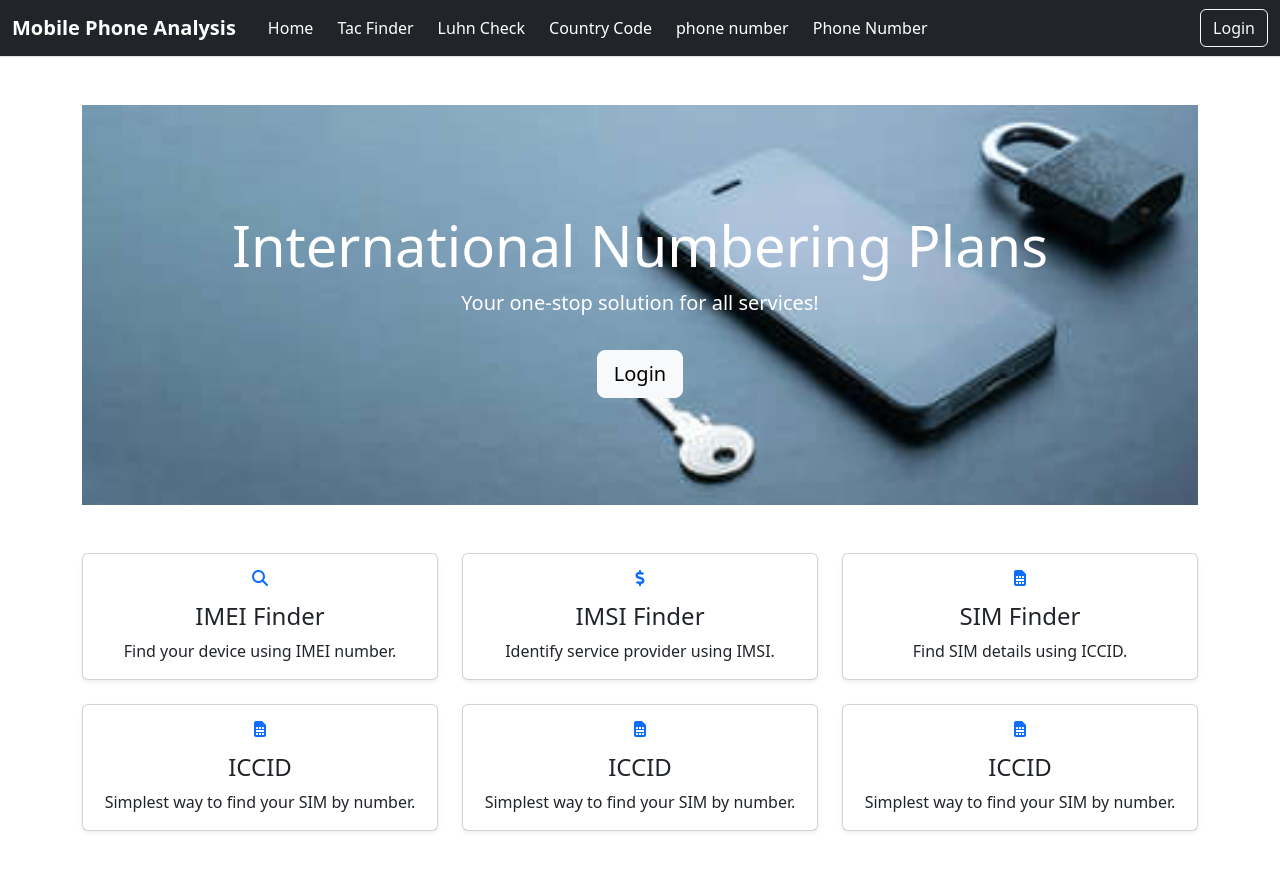
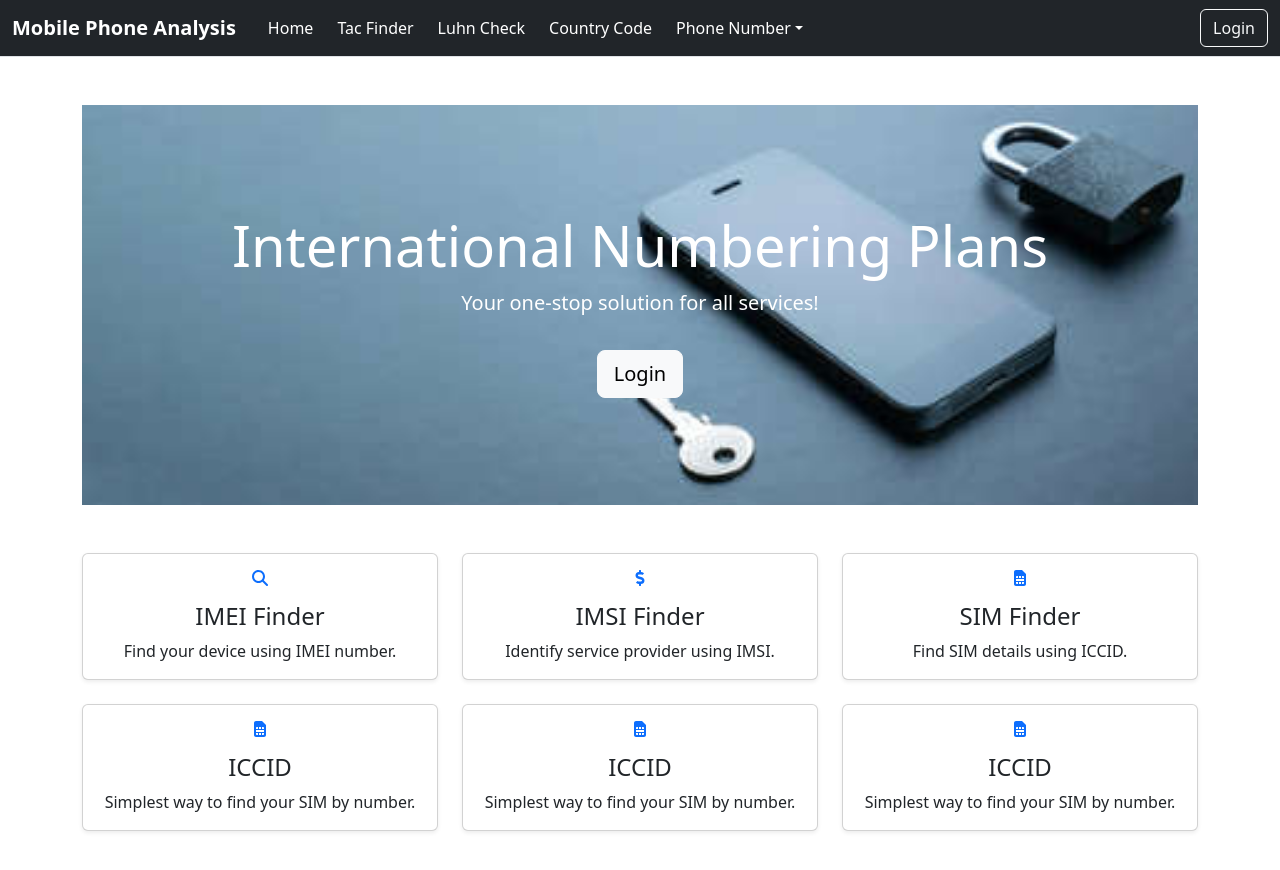
Before and after one commit to Yogesh187/Yogesh187.github.io, a React (Create React App) app: page / in a window 1280 px wide. Shown: the top 870 px of the page. Built offline with nearby package versions, Linux system fonts and the light colour scheme.

Commit message:
dropdown changes

```diff
--- a/public/index.html
+++ b/public/index.html
@@ -28,6 +28,7 @@
   </head>
   <body>
     <noscript>You need to enable JavaScript to run this app.</noscript>
+    <script src="https://cdn.jsdelivr.net/npm/bootstrap@5.0.2/dist/js/bootstrap.bundle.min.js" integrity="sha384-MrcW6ZMFYlzcLA8Nl+NtUVF0sA7MsXsP1UyJoMp4YLEuNSfAP+JcXn/tWtIaxVXM" crossorigin="anonymous"></script>
     <div id="root"></div>
     <!--
       This HTML file is a template.
--- a/src/Components/Navbar.js
+++ b/src/Components/Navbar.js
@@ -94,7 +94,120 @@
 
 // export default Navbar;
 
+// import React, { useEffect, useState } from "react";
+// import { Link } from "react-router-dom";
+
+// function Navbar() {
+//   const [isLoggedIn, setIsLoggedIn] = useState(localStorage.getItem("IsLoggedIn") === "true");
+//   const [user, setUser] = useState(localStorage.getItem("User"));
+
+//   useEffect(() => {
+//     setIsLoggedIn(localStorage.getItem("IsLoggedIn") === "true");
+//   }, []);
+
+//   const handleLogout = () => {
+//     localStorage.removeItem("IsLoggedIn");
+//     localStorage.removeItem("User");
+//     alert("Logged out successfully!");
+//     setIsLoggedIn(false);
+//     window.location.href = "/";
+//   };
+
+//   return (
+//     <nav className="navbar navbar-expand-lg navbar-dark bg-dark border-bottom">
+//       <div className="container-fluid">
+//         <Link className="navbar-brand fw-bold" to="/">
+//           Mobile Phone Analysis
+//         </Link>
+//         <button className="navbar-toggler" type="button" data-bs-toggle="collapse" data-bs-target=".navbar-collapse">
+//           <span className="navbar-toggler-icon"></span>
+//         </button>
+//         <div className="navbar-collapse collapse d-sm-inline-flex justify-content-between">
+//           <ul className="navbar-nav flex-grow-1">
+//             <li className="nav-item">
+//               <Link className="nav-link text-white" to="/">
+//                 <i className="fa fa-home me-2"></i>Home
+//               </Link>
+//             </li>
+//             <li className="nav-item">
+//               <Link className="nav-link text-white" to="/Pages/Tacfinder">
+//                 <i className="fa fa-search me-2"></i>Tac Finder
+//               </Link>
+//             </li>
+//             <li className="nav-item">
+//               <Link className="nav-link text-white" to="/Pages/LuhnCheck">
+//                 <i className="fa fa-check me-2"></i>Luhn Check
+//               </Link>
+//             </li>
+//             <li className="nav-item">
+//               <Link className="nav-link text-white" to="/Pages/CountryCode">
+//                 <i className="fa fa-globe me-2"></i>Country Code
+//               </Link>
+//             </li>
+
+//             <li className="nav-item">
+//               <Link className="nav-link text-white" to="/Pages/PhoneNumberFind">
+//                 <i className="fa fa-globe me-2"></i>phone number
+//               </Link>
+//             </li>
+
+//             {/* 🔽 Phone Number Dropdown Starts Here */}
+//             <li className="nav-item">
+//               <Link className="nav-link text-white" to="#" id="phoneNumberDropdown" role="button" data-bs-toggle="dropdown" aria-expanded="false">
+//                 <i className="fa fa-phone me-2"></i>Phone Number
+//               </Link>
+//               <ul className="dropdown-menu" aria-labelledby="phoneNumberDropdown">
+//                 <li>
+//                   <Link className="dropdown-item" to="/Pages/PhoneNumberFind">Find Phone Number</Link>
+//                 </li>
+//                 <li>
+//                   <Link className="dropdown-item" to="/Pages/CarrierLookup">Carrier Lookup</Link>
+//                 </li>
+//                 <li>
+//                   <Link className="dropdown-item" to="/Pages/PhoneValidation">Phone Validation</Link>
+//                 </li>
+//                 <li>
+//                   <Link className="dropdown-item" to="/Pages/SpamCheck">Spam Check</Link>
+//                 </li>
+//               </ul>
+//             </li>
+//             {/* 🔼 Phone Number Dropdown Ends Here */}
+
+//           </ul>
+//           <ul className="navbar-nav">
+//             {isLoggedIn ? (
+//               <>
+//                 <li className="nav-item">
+//                   <button className="btn btn-dark">
+//                     <i className="fa fa-user me-2"></i> {user}
+//                   </button>
+//                 </li>
+//                 <li className="nav-item">
+//                   <button className="btn btn-outline-light" onClick={handleLogout}>
+//                     Logout
+//                   </button>
+//                 </li>
+//               </>
+//             ) : (
+//               <li className="nav-item">
+//                 <Link className="btn btn-outline-light" to="/Login">
+//                   Login
+//                 </Link>
+//               </li>
+//             )}
+//           </ul>
+//         </div>
+//       </div>
+//     </nav>
+//   );
+// }
+
+// export default Navbar;
+
+
+
 import React, { useEffect, useState } from "react";
+import ReactDOM from 'react-dom/client';
 import { Link } from "react-router-dom";
 
 function Navbar() {
@@ -144,35 +257,40 @@ function Navbar() {
                 <i className="fa fa-globe me-2"></i>Country Code
               </Link>
             </li>
-
-            <li className="nav-item">
-              <Link className="nav-link text-white" to="/Pages/PhoneNumberFind">
-                <i className="fa fa-globe me-2"></i>phone number
-              </Link>
-            </li>
-
-            {/* 🔽 Phone Number Dropdown Starts Here */}
-            <li className="nav-item">
-              <Link className="nav-link text-white" to="#" id="phoneNumberDropdown" role="button" data-bs-toggle="dropdown" aria-expanded="false">
+            <li className="nav-item dropdown">
+              <Link
+                className="nav-link text-white dropdown-toggle"
+                to="#"
+                id="phoneNumberDropdown"
+                role="button"
+                data-bs-toggle="dropdown"
+                aria-expanded="false"
+              >
                 <i className="fa fa-phone me-2"></i>Phone Number
               </Link>
-              {/* <ul className="dropdown-menu" aria-labelledby="phoneNumberDropdown">
+              <ul className="dropdown-menu" aria-labelledby="phoneNumberDropdown">
                 <li>
-                  <Link className="dropdown-item" to="/Pages/PhoneNumberFind">Find Phone Number</Link>
+                  <Link className="dropdown-item" to="/Pages/PhoneNumberFind">
+                    Find Phone Number
+                  </Link>
                 </li>
                 <li>
-                  <Link className="dropdown-item" to="/Pages/CarrierLookup">Carrier Lookup</Link>
+                  <Link className="dropdown-item" to="/Pages/CarrierLookup">
+                    Carrier Lookup
+                  </Link>
                 </li>
                 <li>
-                  <Link className="dropdown-item" to="/Pages/PhoneValidation">Phone Validation</Link>
+                  <Link className="dropdown-item" to="/Pages/PhoneValidation">
+                    Phone Validation
+                  </Link>
                 </li>
                 <li>
-                  <Link className="dropdown-item" to="/Pages/SpamCheck">Spam Check</Link>
+                  <Link className="dropdown-item" to="/Pages/SpamCheck">
+                    Spam Check
+                  </Link>
                 </li>
-              </ul> */}
+              </ul>
             </li>
-            {/* 🔼 Phone Number Dropdown Ends Here */}
-
           </ul>
           <ul className="navbar-nav">
             {isLoggedIn ? (
```
